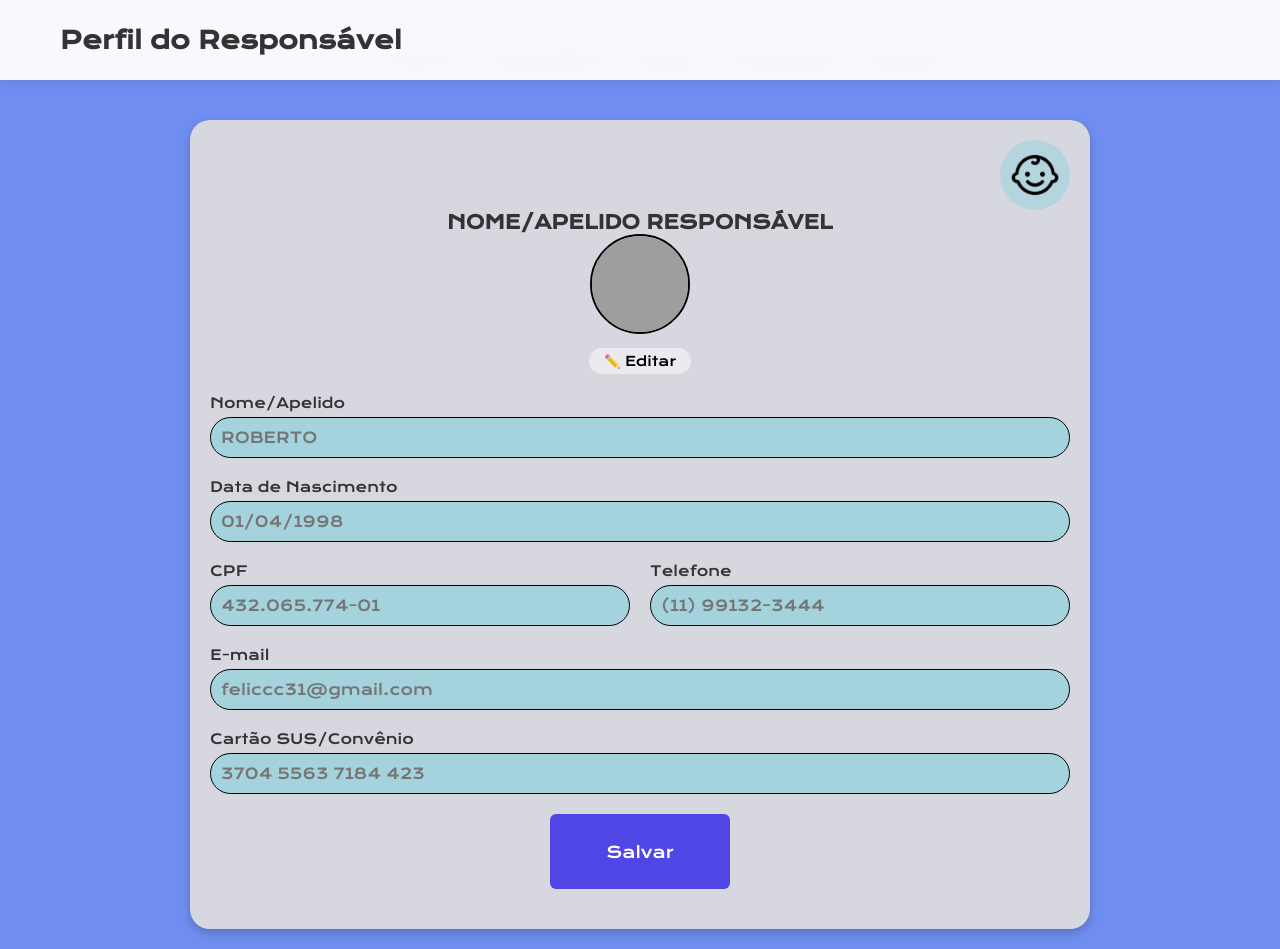
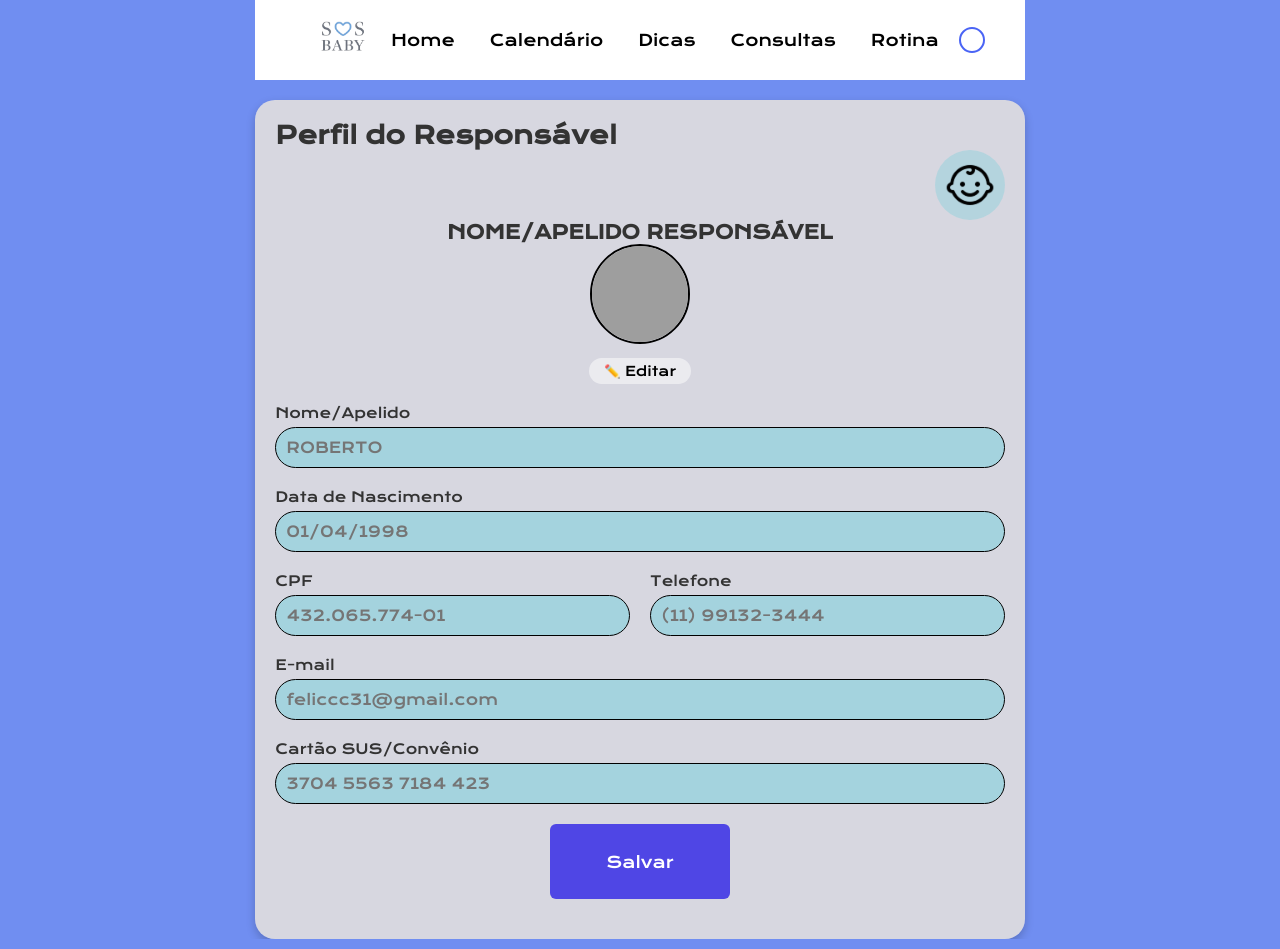
Before and after one commit to gziinx/SOSBABY, a React (Vite) app: page /perfil in a window 1280 px wide. Built offline with nearby package versions, Linux system fonts and the light colour scheme; grey boxes are pictures that could not be loaded.

Commit message:
feat: add

```diff
--- a/src/pages/Inicio/App.css
+++ b/src/pages/Inicio/App.css
@@ -1,6 +1,6 @@
 /* Header Styles */
 
-.header {
+.headers {
   position: fixed;
   top: 0;
   left: 0;
@@ -398,7 +398,7 @@
 
 /* Responsive */
 @media (max-width: 768px) {
-  .header {
+  .headers {
     padding: 0 30px;
   }
 
--- a/src/pages/Inicio/index.jsx
+++ b/src/pages/Inicio/index.jsx
@@ -66,7 +66,7 @@ function Inicio() {
     <div className="app">
       <Inicioala/>
       {/* Header */}
-      <header className="header" style={{ backgroundColor: headerBg, color: headerTextColor }}>
+      <header className="headers" style={{ backgroundColor: headerBg, color: headerTextColor }}>
         <div className="logo-container">
           <img src={logo} alt="SOS Baby Logo" className="logo-img" />
         </div>
--- a/src/pages/perfil/perfil.css
+++ b/src/pages/perfil/perfil.css
@@ -1,20 +1,3 @@
-.perfil-container {
-    width: 100%;
-    min-height: 100vh;
-    display: flex;
-    flex-direction: column;
-    align-items: center;
-    padding: 20px;
-    background-color: #708EF1;
-    background-size: cover;
-}
-
-* {
-    margin: 0;
-    padding: 0;
-    box-sizing: border-box;
-    font-family: 'Krona One', sans-serif;
-}
 
 .container {
     display: flex;
@@ -48,12 +31,14 @@
     font-size: 16px;
 }
 
-.nav {
-    display: flex;
-    align-items: center;
-    justify-content: space-between;
-    padding: 0 40px;
-    height: 80px;
+nav {
+    width: 100%;
+    padding: 15px;
+    font-size: 16px;
+    background: #ffffff;
+    color: #000;
+    cursor: pointer;
+    height: 75px;
 }
 
 .nav-left {
--- a/src/pages/perfil/perfil.jsx
+++ b/src/pages/perfil/perfil.jsx
@@ -3,7 +3,7 @@ import { useNavigate } from 'react-router-dom';
 import './perfil.css';
 import bebe from '../../assets/bebe.png';
 import logo from '../../assets/logoo.png';
-
+import { PerfilStyle } from '../../styles/GglobalStyles';
 const Perfil = () => {
   const navigate = useNavigate();
 
@@ -38,8 +38,9 @@ const Perfil = () => {
   };
 
   return (
-    <div className="perfil-container">
-
+    <>
+      <PerfilStyle/>
+      <header>
         <nav className="nav">
           <div className="nav-left">
             <img src={logo} alt="SOS Baby" className="logu" />
@@ -58,6 +59,7 @@ const Perfil = () => {
             <i data-lucide="user" className="icon user-icon"></i>
           </div>
         </nav>
+        </header>
       <div className="container">
         <div className="header">
           <h2>Perfil do Responsável</h2>
@@ -111,7 +113,7 @@ const Perfil = () => {
 
         <button className="bore" type="submit">Salvar</button>
       </div>
-    </div>
+    </>
   );
 };
 
--- a/src/styles/GglobalStyles.js
+++ b/src/styles/GglobalStyles.js
@@ -1,5 +1,21 @@
 import { createGlobalStyle } from "styled-components";
+export const PerfilStyle = createGlobalStyle`
+* {
+    margin: 0;
+    padding: 0;
+    box-sizing: border-box;
+    font-family: 'Krona One', sans-serif;
+}
 
+body {
+    background-color: #708EF1;
+    background-size: cover;
+    display: flex;
+    flex-direction: column;
+    align-items: center;
+    min-height: 100vh;
+}
+`
 export const GlobalStyle = createGlobalStyle`
     *{
         margin: 0;
```
